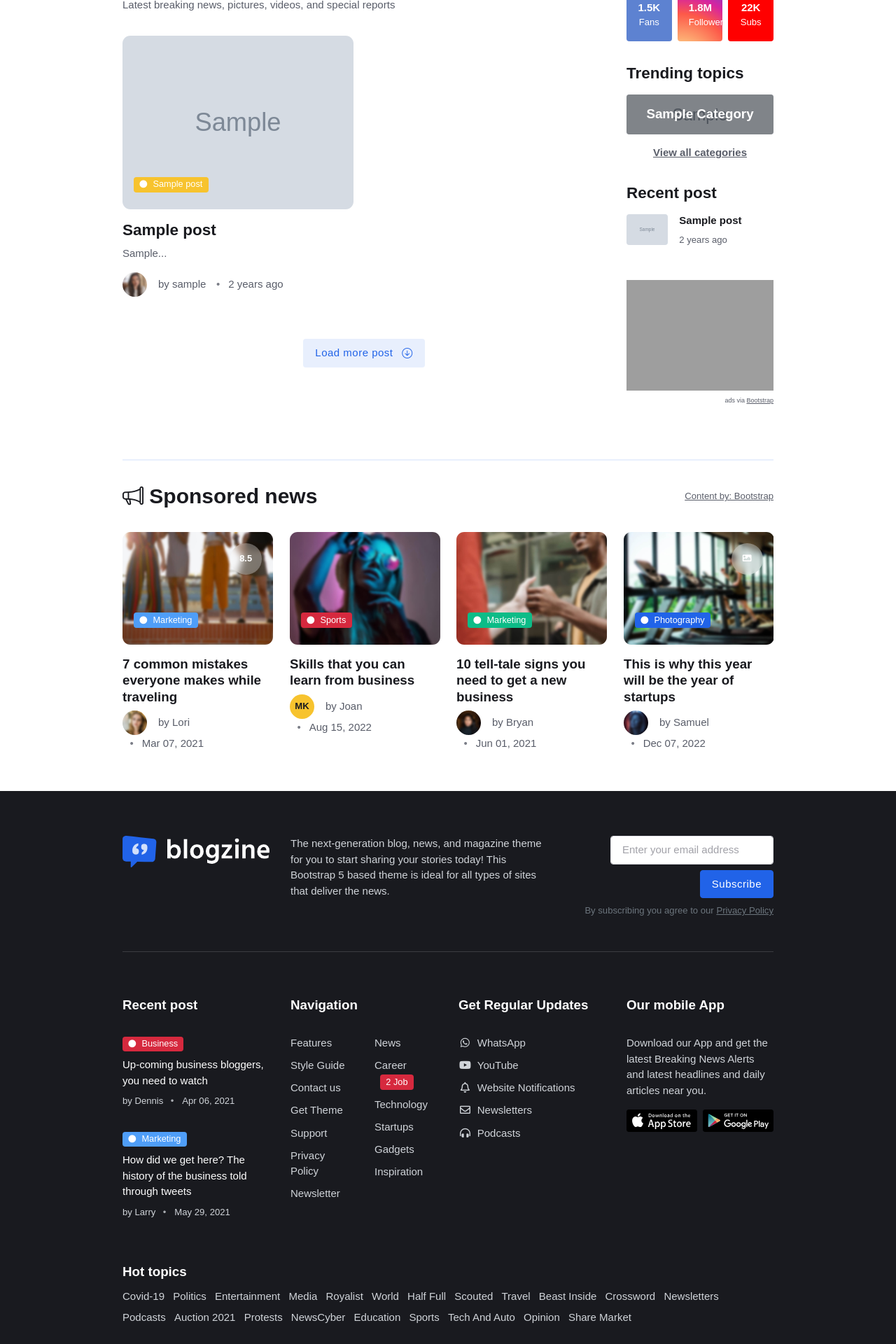
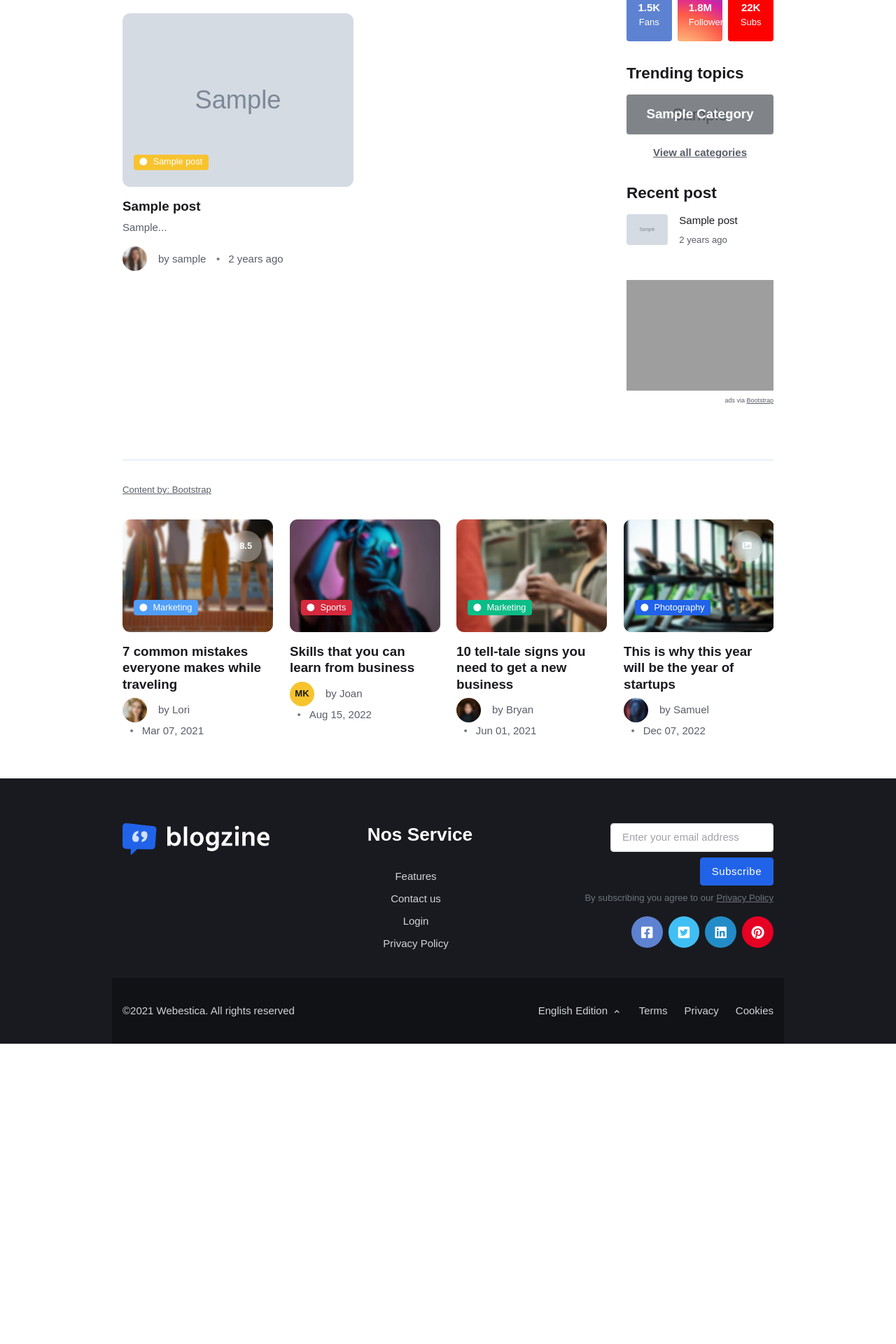
Before and after one commit to Mambodiev/wade_site, a Django app: page / in a window 1280 px wide. Shown: the part 840-2760 px from the top of the page at 70% size. After the commit the page ends 2331 px from the top, so only its background shows below. Run offline with Django 3.2, Linux system fonts and the light colour scheme; tables that the repository leaves empty hold one stand-in row (values such as "Sample post"); grey boxes marked "Sample" are stand-in pictures; some libraries are stand-ins or nearby versions; grey boxes are pictures that could not be loaded.

Commit message:
touch login

```diff
--- a/blog/admin.py
+++ b/blog/admin.py
@@ -1,5 +1,5 @@
 from django.contrib import admin
-from .models import Category, Post, PostView, Author, Comment, PostLike
+from .models import Category, Post, PostView, Author, Comment, Like
 
 
 @admin.register(Category)
@@ -32,6 +32,6 @@ class PostViewAdmin(admin.ModelAdmin):
     list_display = ['user']
 
 
-@admin.register(PostLike)
-class PostLikeAdmin(admin.ModelAdmin):
+@admin.register(Like)
+class LikeAdmin(admin.ModelAdmin):
     list_display = ['user']
--- a/blog/models.py
+++ b/blog/models.py
@@ -97,7 +97,7 @@ class Post(models.Model):
 
         @property
         def get_like_count(self):
-            return self.postlike_set.all().count()
+            return self.like_set.all().count()
 
 
 
@@ -135,7 +135,7 @@ class PostView(models.Model):
         return self.user.username
 
 
-class PostLike(models.Model):
+class Like(models.Model):
     user = models.ForeignKey(User, on_delete=models.CASCADE)
     post = models.ForeignKey(Post, on_delete=models.CASCADE)
 
--- a/blog/views.py
+++ b/blog/views.py
@@ -3,7 +3,7 @@ from django.contrib import messages
 from django.shortcuts import get_object_or_404, render
 from django.core.paginator import Paginator, EmptyPage, PageNotAnInteger
 from django.shortcuts import redirect, render
-from .models import Category, Post, PostView, PostLike
+from .models import Category, Post, PostView, Like
 from .forms import CommentForm, Comment
 
 
@@ -66,7 +66,7 @@ def category_list(request, category_slug=None):
 
 def post_detail(request, slug):
     post = get_object_or_404(Post, slug=slug)
-    if request.user.is_active:
+    if request.user.is_authenticated:
         PostView.objects.get_or_create(user=request.user, post=post)
 
 
@@ -79,12 +79,9 @@ def post_detail(request, slug):
 
 def like(request, slug):
     post = get_object_or_404(Post, slug=slug)
-    if request.user.is_active:
-        like_qs = PostLike.objects.filter(user=request.user, post=post)
+    like_qs = Like.objects.filter(user=request.user, post=post)
     if like_qs.exists():
         like_qs[0].delete()
         return redirect('detail', slug=slug)
-    if request.user.is_active:
-
-        PostLike.objects.create(user=request.user, post=post)
+    Like.objects.create(user=request.user, post=post)
     return redirect('detail', slug=slug)
--- a/content/views.py
+++ b/content/views.py
@@ -2,7 +2,7 @@ from django.http import  HttpResponseRedirect
 from django.contrib import messages
 from django.shortcuts import  render
 from django.shortcuts import get_object_or_404, render
-from .models import Video_category, Video
+from .models import Video_category, Video, VideoView
 from .forms import CommentForm, Comment
 
 
@@ -49,9 +49,12 @@ def video_detail(request, slug):
     video = get_object_or_404(Video, slug=slug)
     all_videos = Video.objects.all()
 
+    if request.user.is_authenticated:
+        VideoView.objects.get_or_create(user=request.user, video=video)
     context = {
         'video': video,
         'all_videos': all_videos,
+        'VideoView': VideoView
         }
 
     return render(request, 'content/detail.html', context)
--- a/ouest/urls.py
+++ b/ouest/urls.py
@@ -14,6 +14,8 @@ urlpatterns = [
     path('', include('blog.urls', namespace='blog')),
     path('content/', include('content.urls', namespace='content')),
     path('_ckeditor/', include('ckeditor_uploader.urls')),
+    path('accounts/', include('allauth.urls')),
+
 
 ]
 
--- a/requirements.txt
+++ b/requirements.txt
@@ -3,7 +3,7 @@ Django==3.2
 django-ckeditor==6.2.0
 django-environ==0.8.1
 django-js-asset==1.2.2
-django-taggit==2.1.0
+django-allauth==0.48.0
 Pillow==9.0.0
 pytz==2021.3
 psycopg2-binary==2.9.1
--- a/templates/blog/footer.html
+++ b/templates/blog/footer.html
@@ -12,8 +12,23 @@ Footer START -->
 					<img src="{% static  'images/logo-footer.svg' %}" alt="footer logo">
 					</a>
 				</div>
-				<div class="col-md-5">
-					<p class="text-muted">The next-generation blog, news, and magazine theme for you to start sharing your stories today! This Bootstrap 5 based theme is ideal for all types of sites that deliver the news.</p>
+				<div class="col-md-5 text-center">
+					<h3 class="mb-4 text-white">Nos Service</h3>
+					<div class="row">
+						<div class="col">
+							<ul class="nav flex-column text-primary-hover">
+								<li class="nav-item"><a class="nav-link pt-0" href="#">Features</a></li>
+								<li class="nav-item"><a class="nav-link" href="{% url 'core:contact' %}">Contact us</a></li>
+								 {% if request.user.is_authenticated %}
+								<li class="nav-item"><a class="nav-link" href="{% url "account_logout" %}">Logout</a></li>
+								{% else %}
+								<li class="nav-item"><a class="nav-link" href='{% url "account_login" %}' >Login</a></li>
+								{% endif %}
+
+								<li class="nav-item"><a class="nav-link" href="#">Privacy Policy</a></li>
+							</ul>
+						</div>
+					</div>
 				</div>
 				<div class="col-md-4">
 					<!-- Form -->
@@ -28,132 +43,37 @@ Footer START -->
 						<a href="#" class="text-decoration-underline text-reset">Privacy Policy</a>
 					</div>
 					</form>
+					<ul class="nav text-white-force justify-content-end mt-3">
+						<li class="nav-item">
+							<a class="nav-link icon-md rounded-circle me-2 mb-2 p-0 fs-5 bg-facebook" href="#">
+								<i class="fab fa-facebook-square align-middle"></i>
+							</a>
+						</li>
+						<li class="nav-item">
+							<a class="nav-link icon-md rounded-circle me-2 mb-2 p-0 fs-5 bg-twitter" href="#">
+								<i class="fab fa-twitter-square align-middle"></i>
+							</a>
+						</li>
+						<li class="nav-item">
+							<a class="nav-link icon-md rounded-circle me-2 mb-2 p-0 fs-5 bg-linkedin" href="#">
+								<i class="fab fa-linkedin align-middle"></i>
+							</a>
+						</li>
+						<li class="nav-item">
+							<a class="nav-link icon-md rounded-circle me-0 mb-2 p-0 fs-5 bg-pinterest" href="#">
+								<i class="fab fa-pinterest align-middle"></i>
+							</a>
+						</li>
+
+					</ul>
 				</div>
 			</div>
 			<!-- About and Newsletter END -->
 
-			<!-- Divider -->
-			<hr>
-
-			<!-- Widgets START -->
-			<div class="row pt-5">
-				<!-- Footer Widget -->
-				<div class="col-md-6 col-lg-3 mb-4">
-					<h5 class="mb-4 text-white">Recent post</h5>
-					<!-- Item -->
-					<div class="mb-4 position-relative">
-						<div><a href="#" class="badge bg-danger mb-2"><i class="fas fa-circle me-2 small fw-bold"></i>Business</a></div>
-						<a href="post-single-3.html" class="btn-link text-white fw-normal">Up-coming business bloggers, you need to watch</a>
-						<ul class="nav nav-divider align-items-center small mt-2 text-muted">
-						<li class="nav-item position-relative">
-							<div class="nav-link">by <a href="#" class="stretched-link text-reset btn-link">Dennis</a>
-								</div>
-						</li>
-						<li class="nav-item">Apr 06, 2021</li>
-						</ul>
-					</div>
-					<!-- Item -->
-					<div class="mb-4 position-relative">
-						<div><a href="#" class="badge bg-info mb-2"><i class="fas fa-circle me-2 small fw-bold"></i>Marketing</a></div>
-						<a href="post-single-3.html" class="btn-link text-white fw-normal">How did we get here? The history of the business told through tweets</a>
-						<ul class="nav nav-divider align-items-center small mt-2 text-muted">
-						<li class="nav-item position-relative">
-							<div class="nav-link">by <a href="#" class="stretched-link text-reset btn-link">Larry</a>
-								</div>
-						</li>
-						<li class="nav-item">May 29, 2021</li>
-						</ul>
-					</div>
-				</div>
-
-				<!-- Footer Widget -->
-				<div class="col-md-6 col-lg-3 mb-4">
-					<h5 class="mb-4 text-white">Navigation</h5>
-					<div class="row">
-						<div class="col-6">
-							<ul class="nav flex-column text-primary-hover">
-								<li class="nav-item"><a class="nav-link pt-0" href="#">Features</a></li>
-								<li class="nav-item"><a class="nav-link" href="#">Style Guide</a></li>
-								<li class="nav-item"><a class="nav-link" href="{% url 'core:contact' %}">Contact us</a></li>
-								<li class="nav-item"><a class="nav-link" href="#">Get Theme</a></li>
-								<li class="nav-item"><a class="nav-link" href="#">Support</a></li>
-								<li class="nav-item"><a class="nav-link" href="#">Privacy Policy</a></li>
-								<li class="nav-item"><a class="nav-link" href="#">Newsletter</a></li>
-							</ul>
-						</div>
-						<div class="col-6">
-							<ul class="nav flex-column text-primary-hover">
-								<li class="nav-item"><a class="nav-link pt-0" href="#">News</a></li>
-								<li class="nav-item"><a class="nav-link" href="#">Career <span class="badge bg-danger ms-2">2 Job</span></a></li>
-								<li class="nav-item"><a class="nav-link" href="#">Technology</a></li>
-								<li class="nav-item"><a class="nav-link" href="#">Startups</a></li>
-								<li class="nav-item"><a class="nav-link" href="#">Gadgets</a></li>
-								<li class="nav-item"><a class="nav-link" href="#">Inspiration</a></li>
-							</ul>
-						</div>
-					</div>
-				</div>
-
-				<!-- Footer Widget -->
-				<div class="col-sm-6 col-lg-3 mb-4">
-					<h5 class="mb-4 text-white">Get Regular Updates</h5>
-					<ul class="nav flex-column text-primary-hover">
-						<li class="nav-item"><a class="nav-link pt-0" href="#"><i class="fab fa-whatsapp fa-fw me-2"></i>WhatsApp</a></li>
-						<li class="nav-item"><a class="nav-link" href="#"><i class="fab fa-youtube fa-fw me-2"></i>YouTube</a></li>
-						<li class="nav-item"><a class="nav-link" href="#"><i class="far fa-bell fa-fw me-2"></i>Website Notifications</a></li>
-						<li class="nav-item"><a class="nav-link" href="#"><i class="far fa-envelope fa-fw me-2"></i>Newsletters</a></li>
-						<li class="nav-item"><a class="nav-link" href="#"><i class="fas fa-headphones-alt fa-fw me-2"></i>Podcasts</a></li>
-					</ul>
-				</div>
-
-				<!-- Footer Widget -->
-				<div class="col-sm-6 col-lg-3 mb-4">
-					<h5 class="mb-4 text-white">Our mobile App</h5>
-					<p class="text-muted">Download our App and get the latest Breaking News Alerts and latest headlines and daily articles near you.</p>
-					<div class="row g-2">
-						<div class="col">
-							<a href="#"><img class="w-100" src="{% static  'images/app-store.svg' %}" alt="app-store"></a>
-						</div>
-						<div class="col">
-							<a href="#"><img class="w-100" src="{% static  'images/google-play.svg' %}" alt="google-play"></a>
-						</div>
-					</div>
-				</div>
-			</div>
-			<!-- Widgets END -->
-
-			<!-- Hot topics START -->
-			<div class="row">
-				<h5 class="mb-2 text-white">Hot topics</h5>
-				<ul class="list-inline text-primary-hover lh-lg">
-					<li class="list-inline-item"><a href="#">Covid-19</a></li>
-					<li class="list-inline-item"><a href="#">Politics</a></li>
-					<li class="list-inline-item"><a href="#">Entertainment</a></li>
-					<li class="list-inline-item"><a href="#">Media</a></li>
-					<li class="list-inline-item"><a href="#">Royalist</a></li>
-					<li class="list-inline-item"><a href="#">World</a></li>
-					<li class="list-inline-item"><a href="#">Half Full</a></li>
-					<li class="list-inline-item"><a href="#">Scouted</a></li>
-					<li class="list-inline-item"><a href="#">Travel</a></li>
-					<li class="list-inline-item"><a href="#">Beast Inside</a></li>
-					<li class="list-inline-item"><a href="#">Crossword</a></li>
-					<li class="list-inline-item"><a href="#">Newsletters</a></li>
-					<li class="list-inline-item"><a href="#">Podcasts</a></li>
-					<li class="list-inline-item"><a href="#">Auction 2021</a></li>
-					<li class="list-inline-item"><a href="#">Protests</a></li>
-					<li class="list-inline-item"><a href="#">NewsCyber</a></li>
-					<li class="list-inline-item"><a href="#">Education</a></li>
-					<li class="list-inline-item"><a href="#">Sports</a></li>
-					<li class="list-inline-item"><a href="#">Tech And Auto</a></li>
-					<li class="list-inline-item"><a href="#">Opinion</a></li>
-					<li class="list-inline-item"><a href="#">Share Market</a></li>
-				</ul>
-			</div>
-			<!-- Hot topics END -->
 		</div>
 
 		<!-- Footer copyright START -->
-		<div class="bg-dark-overlay-3 mt-5">
+		<div class="bg-dark-overlay-3 mt-0">
 			<div class="container">
 				<div class="row align-items-center justify-content-md-between py-4">
 					<div class="col-md-6">
--- a/templates/blog/home.html
+++ b/templates/blog/home.html
@@ -59,7 +59,7 @@
                                 <!-- Card category -->
                                 <a href="#" class="badge bg-warning mb-2"><i class="fas fa-circle me-2 small fw-bold"></i>{{ post.category_name }}</a>
                                 <h2 class="text-white h1">
-                                    <a href="{{ post.get_absolute_url }}" class="btn-link stretched-link text-reset">{{ post.title }}</a>
+                                    <a href="{{ post.get_absolute_url }}" class="btn-link stretched-link text-reset h5">{{ post.title }}</a>
                                 </h2>
 
                                 <p class="text-white" id='white'>{{ post.overview|truncatewords_html:13 }}</p>
@@ -70,7 +70,7 @@
                                         <li class="nav-item">
                                             <div class="nav-link">
                                                 <div class="d-flex align-items-center text-white position-relative">
-                                                <div class="avatar avatar-sm">
+                                                <div class="avatar avatar-xs">
                                                             <img class="avatar-img rounded-circle" src="{% static 'images/avatar/11.jpg' %}" alt="avatar">
                                                         </div>
                                                         <span class="ms-3">by <a href="#" class="stretched-link text-reset btn-link">{{ post.author }}</a></span>
@@ -78,7 +78,6 @@
                                                 </div>
                                         </li>
                                         <li class="nav-item">{{ post.created|timesince }} ago</li>
-                                        <li class="nav-item">5 min read</li>
                                     </ul>
                             </div>
                         </div>
@@ -104,7 +103,7 @@
                                         <!-- Card category -->
                                         <a href="#" class="badge bg-warning mb-2"><i class="fas fa-circle me-2 small fw-bold"></i>{{ post.category_name }}</a>
                                         <!-- Card title -->
-                                        <h4 class="text-white">
+                                        <h4 class="text-white h5">
                                             <a href="{{ post.get_absolute_url }}" class="btn-link stretched-link text-reset">{{ post.title }}</a>
                                         </h4>
                                         <!-- Card info -->
@@ -137,7 +136,7 @@
                                         <!-- Card category -->
                                         <a href="#" class="badge bg-success mb-2"><i class="fas fa-circle me-2 small fw-bold"></i>{{ post.category_name }}</a>
                                         <!-- Card title -->
-                                    <h4 class="text-white"><a href="{{ post.get_absolute_url }}" class="btn-link stretched-link text-reset">{{ post.title }}</a></h4>
+                                    <h4 class="text-white h5"><a href="{{ post.get_absolute_url }}" class="btn-link stretched-link text-reset">{{ post.title }}</a></h4>
                                     <!-- Card info -->
                                         <ul class="nav nav-divider text-white-force align-items-center d-none d-sm-inline-block">
                                             <li class="nav-item position-relative">
@@ -165,7 +164,7 @@
                                         <!-- Card category -->
                                         <a href="{{ course.get_absolute_url }}" class="badge bg-info mb-2"><i class="fas fa-circle me-2 small fw-bold"></i>{{ post.category_name }}</a>
                                         <!-- Card title -->
-                                    <h4 class="text-white"><a href="{{ post.get_absolute_url }}" class="btn-link stretched-link text-reset">{{ post.title }}</a></h4>
+                                    <h4 class="text-white h5"><a href="{{ post.get_absolute_url }}" class="btn-link stretched-link text-reset">{{ post.title }}</a></h4>
                                     <!-- Card info -->
                                         <ul class="nav nav-divider text-white-force align-items-center d-none d-sm-inline-block">
                                             <li class="nav-item position-relative">
@@ -200,8 +199,7 @@
                 <div class="col-lg-9">
                     <!-- Title -->
                     <div class="mb-4">
-                        <h2 class="m-0"><i class="bi bi-hourglass-top me-2"></i>Today's top highlights</h2>
-                        <p>Latest breaking news, pictures, videos, and special reports</p>
+                        <h2 class="m-0 h4">Today's top highlights</h2>
                     </div>
                     <div class="row gy-4">
                         <!-- Card item START -->
@@ -220,8 +218,8 @@
                                     </div>
                                 </div>
                                 <div class="card-body px-0 pt-3">
-                                    <h4 class="card-title"><a href="{{ post.get_absolute_url }}" class="btn-link text-reset fw-bold">{{ post.title | capfirst  }}</a></h4>
-                                    <p class="card-text">{{ post.overview }}...</p>
+                                    <h4 class="card-title h5"><a href="{{ post.get_absolute_url }}" class="btn-link text-reset fw-bold">{{ post.title | capfirst  }}</a></h4>
+                                    <p class="card-text">{{ post.overview|slice:":122" }}...</p>
                                     <!-- Card info -->
                                     <ul class="nav nav-divider align-items-center d-none d-sm-inline-block">
                                         <li class="nav-item">
@@ -243,11 +241,6 @@
 
                         <!-- Card item END -->
 
-                        <!-- Load more START -->
-                        <div class="col-12 text-center mt-5">
-                            <button type="button" class="btn btn-primary-soft">Load more post <i class="bi bi-arrow-down-circle ms-2 align-middle"></i></button>
-                        </div>
-                        <!-- Load more END -->
                     </div>
                 </div>
                 <!-- Main Post END -->
@@ -269,7 +262,6 @@
                 <div class="col-md-12">
                     <!-- Title -->
                     <div class="mb-4 d-md-flex justify-content-between align-items-center">
-                        <h2 class="m-0"><i class="bi bi-megaphone"></i> Sponsored news</h2>
                         <a href="#" class="text-body small"><u>Content by: Bootstrap</u></a>
                     </div>
                     <div class="tiny-slider arrow-hover arrow-blur arrow-dark arrow-round">
--- a/templates/blog/posts/blog.html
+++ b/templates/blog/posts/blog.html
@@ -25,8 +25,8 @@
 
                                 <a href="#" class="badge bg-danger mb-2"><i class="fas fa-circle me-2 small fw-bold"></i>{{ post.category_name }}</a>
 
-                                <h3><a href="{{ post.get_absolute_url }}" class="btn-link stretched-link text-reset">{{ post.title }}</a></h3>
-                                <p>{{ post.overview }}</p>
+                                <h3 class='h5'><a href="{{ post.get_absolute_url }}" class="btn-link stretched-link text-reset">{{ post.title }}</a></h3>
+                                <p>{{ post.overview|slice:":122" }}..</p>
                                 <!-- Card info -->
                                 <ul class="nav nav-divider align-items-center d-none d-sm-inline-block">
                                     <li class="nav-item">
--- a/templates/blog/posts/recent_post.html
+++ b/templates/blog/posts/recent_post.html
@@ -5,7 +5,7 @@
                 <img class="rounded" src="{{ post.thumbnail.url }}" alt="">
             </div>
             <div class="col-8">
-                <h6><a href="{{ post.get_absolute_url }}" class="btn-link stretched-link text-reset fw-bold">{{ post.title }}</a></h6>
+                <h6><a href="{{ post.get_absolute_url }}" class="btn-link stretched-link text-reset fw-normal h6">{{ post.title }}</a></h6>
                 <div class="small mt-1">{{ post.created|timesince }} ago</div>
             </div>
         </div>
--- a/templates/content/detail.html
+++ b/templates/content/detail.html
@@ -42,7 +42,7 @@ Main hero START -->
 				<div class="card bg-transparent mb-4">
                     <div class="row">
                         <div class="col-md-7 mt-3 mt-md-0">
-                            <h3>{{ video.title }}</h3>
+                            <h1 class='h5'>{{ video.title }}</h1>
                             <p>{{ video.description }}</p>
 
                             <!-- Card info -->
@@ -57,7 +57,7 @@ Main hero START -->
                         <div class="col-md-5">
                             <!-- Comments START -->
                             <div>
-                                <h3>{{ video.comment_count}} comments</h3>
+                                <h5>{{ video.comment_count}} comments</h5>
                                 <!-- Comment level 1-->
                                 {% for comment in video.comment_set.all %}
                                 {% if comment.approved %}
@@ -126,7 +126,7 @@ Section START -->
 			<div class="col-md-12">
 				<!-- Title -->
 				<div class="mb-4 d-md-flex justify-content-between align-items-center">
-					<h2 class="m-0">Et plus encore</h2>
+					<h4 class="m-0">Et plus encore</h5>
 				</div>
 				<div class="tiny-slider arrow-hover arrow-blur arrow-dark arrow-round">
 					<div class="tiny-slider-inner"
--- a/templates/content/list.html
+++ b/templates/content/list.html
@@ -45,7 +45,7 @@ Main hero START -->
                                     <div class="card-img-overlay d-flex align-items-center p-3 p-sm-4">
                                         <div class="w-100 mt-auto">
                                             <!-- Card title -->
-                                        <h4 class="text-white"><a href="{{ course.get_absolute_url }}" class="btn-link stretched-link text-reset">{{ course.name }}</a></h4>
+                                        <h4 class="text-white h5"><a href="{{ course.get_absolute_url }}" class="btn-link stretched-link text-reset">{{ course.name }}</a></h4>
                                         <!-- Card info -->
                                         </div>
                                     </div>
```
Also changed, not shown: content/models.py (+18 -3 lines), ouest/settings.py (+14 -0 lines), templates/blog/posts/category.html (+2 -5 lines), templates/blog/posts/detail.html (+4 -5 lines), blog/migrations/0006_rename_postlike_like.py (added).
